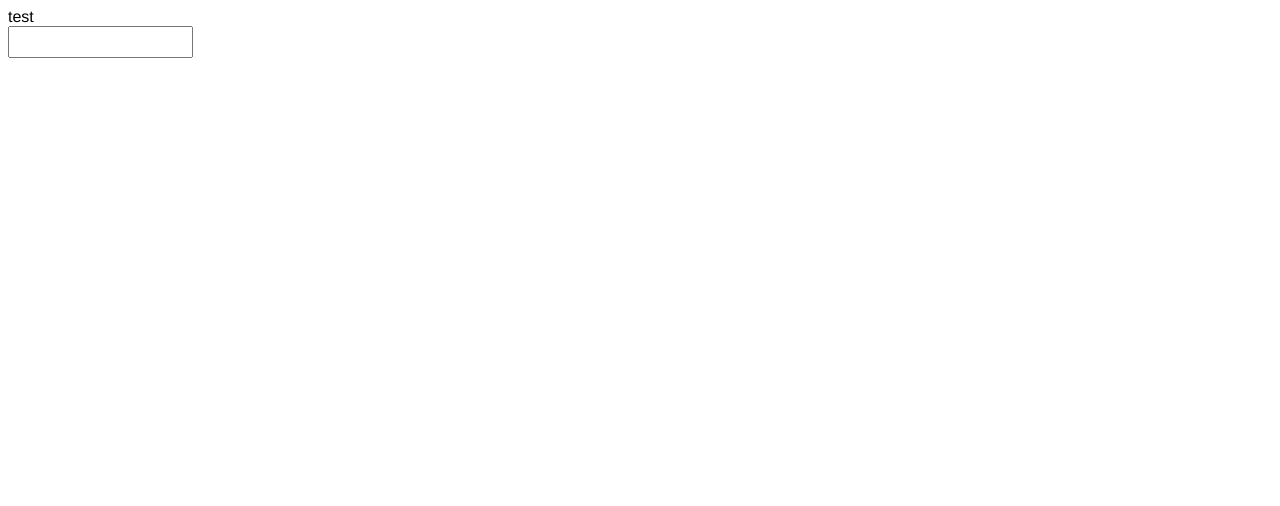
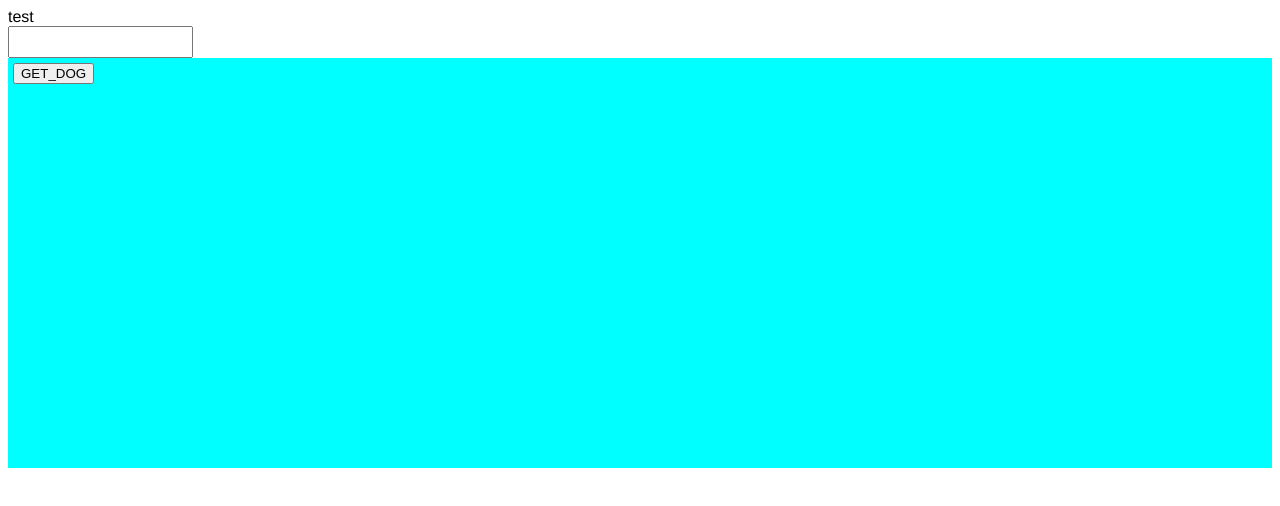
Before and after one commit to starswirl/vue-tutorial, a Vue app: page / in a window 1280 px wide. Shown: the top 506 px of the page. Built offline with nearby package versions, Linux system fonts and the light colour scheme.

Commit message:
axiosテストケース追加

```diff
--- a/package.json
+++ b/package.json
@@ -8,6 +8,7 @@
     "lint": "vue-cli-service lint"
   },
   "dependencies": {
+    "axios": "^0.26.1",
     "core-js": "^3.8.3",
     "vue": "^3.2.13"
   },
--- a/src/components/TestCase.vue
+++ b/src/components/TestCase.vue
@@ -2,15 +2,19 @@
   <div>
     test
     <InputForm/>
+    <DogApi/>
   </div>
 </template>
 
 <script>
 import InputForm from './atoms/InputForm.vue'
+import DogApi from './scene/DogApi.vue'
+
 export default {
   name: 'TestCase',
   components:{
-    InputForm
+    InputForm,
+    DogApi
   },
 }
 </script>
--- a/src/components/atoms/InputForm.vue
+++ b/src/components/atoms/InputForm.vue
@@ -8,7 +8,7 @@
 <script>
 export default {
   name: 'InputForm',
-    data () {
+  data () {
     return {
       value: ''
     }
--- /dev/null
+++ b/src/components/scene/DogApi.vue
@@ -0,0 +1,41 @@
+<template>
+<div class="dog">
+    <button v-on:click="created()">GET_DOG</button>
+    <div click=created>
+        {{value}}
+    </div>
+    <img :src=value.message >
+</div>
+
+</template>
+
+<script>
+
+import axios from 'axios'
+
+export default {
+  name: 'DogApi',
+    data () {
+    return {
+      value: ''
+    }
+  },
+
+   methods: {
+    created: function () {
+    axios.get('https://dog.ceo/api/breeds/image/random ')
+      .then(response => {
+       this.value=response.data;
+      })
+  }
+}
+}
+</script>
+
+<style scoped>
+    .dog{
+        padding:5px;
+        background-color: aqua;
+        height:400px;
+    }
+</style>
```
Also changed, not shown: 1 other file (tests, documents, lock files or other folders).
